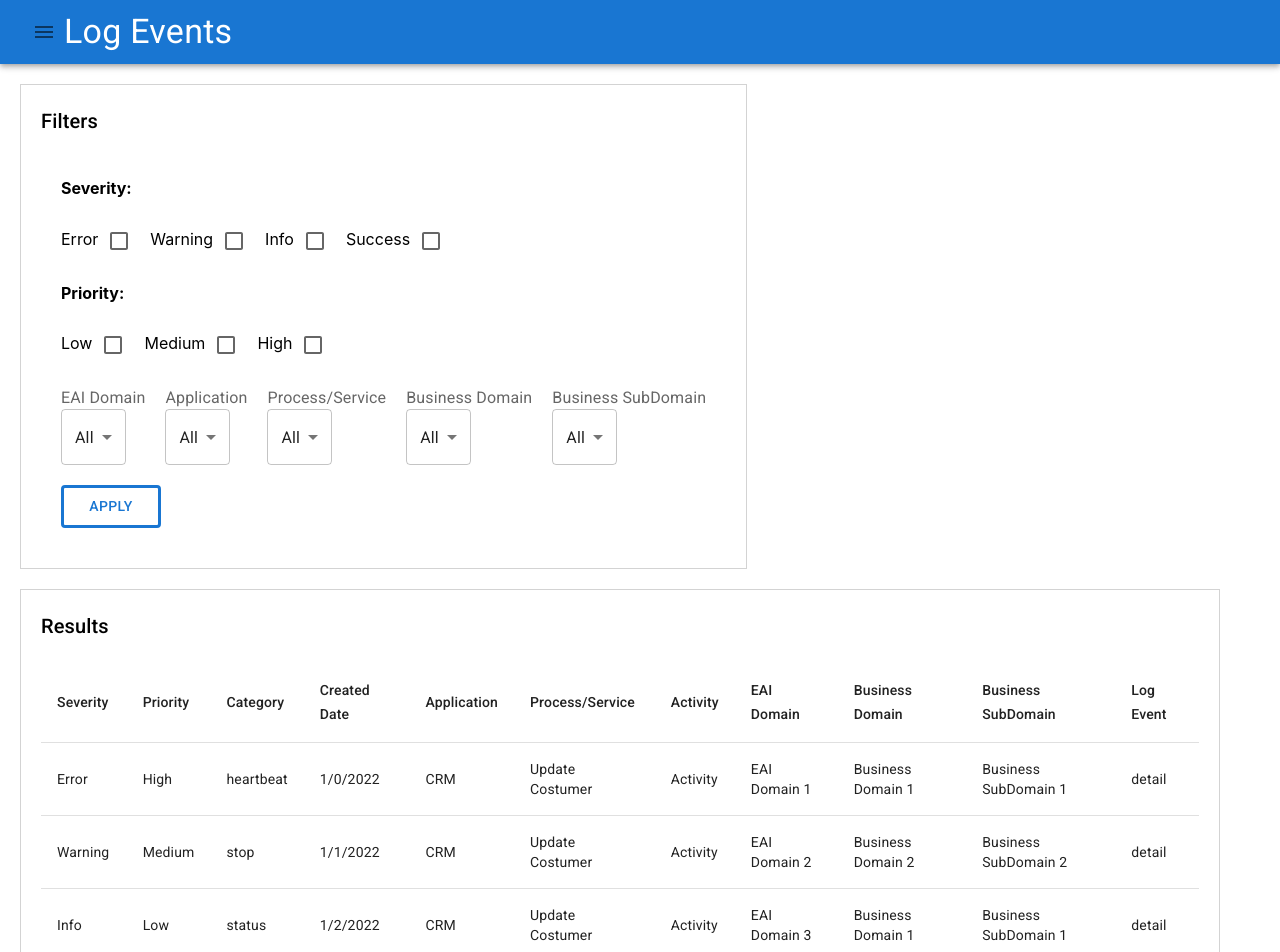
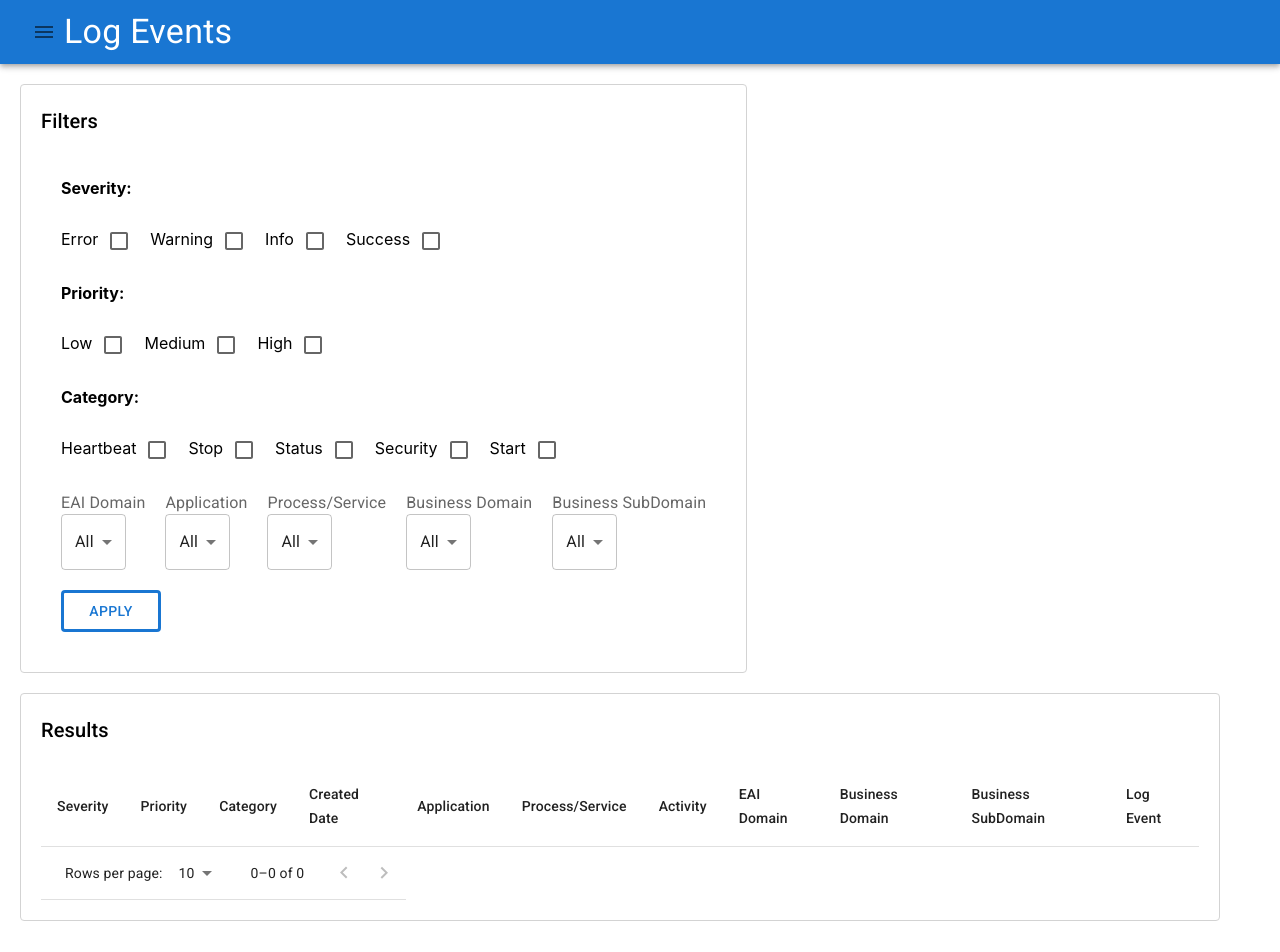
Before and after one commit to mbucc/320-S22-Track2, a Next.js app in the folder front-end/: page /LogEvent in a window 1280 px wide. Shown: the top 952 px of the page. Built offline with nearby package versions, Linux system fonts and the light colour scheme.

Commit message:
created category checkboxes

```diff
--- a/front-end/Components/LogEvent-Form/Form.js
+++ b/front-end/Components/LogEvent-Form/Form.js
@@ -7,6 +7,7 @@ import FormCheckbox from './FormCheckbox.js'
 export default function Form(props) {
     const [severityCheckboxes, setSeverityCheckboxes] = useState({"Error": false, "Warning":false, "Info": false, "Success": false})
     const [priorityCheckboxes, setPriorityCheckboxes] = useState({"Low": false, "Medium":false, "High": false})
+    const [categoryCheckboxes, setCategoryCheckboxes] = useState({"Heartbeat": false, "Stop": false, "Status": false, "Security": false, "Start": false})
     const [dropdownValues, setDropdownValues] = useState({"EAI Domain": "All", "Application": "All", "Process/Service": "All", "Business Domain": "All", "Business SubDomain": "All"})
 
     /* options for dropdown fields. Will eventually be queries to the database */
@@ -38,19 +39,21 @@ export default function Form(props) {
     const filterData = (e, objKeys)=>{
         let severityFilter = objKeys.includes(e.severity)
         let priorityFilter = objKeys.includes(e.priority)
+        let categoryFilter = objKeys.includes(e.category)
         let domainFilter = dropdownValues["EAI Domain"] === "All" ? true : e["EAI Domain"] === dropdownValues["EAI Domain"]
         let applicationFilter = dropdownValues["Application"] === "All" ? true : e["Application"] === dropdownValues["Application"]
         let processServiceFilter = dropdownValues["Process/Service"] === "All" ? true : e["Process/Service"] === dropdownValues["Process/Service"]
         let BDFilter = dropdownValues["Business Domain"] === "All"? true : e["Business Domain"] === dropdownValues["Business Domain"]
         let BSDFilter = dropdownValues["Business SubDomain"] === "All"? true : e["Business SubDomain"] === dropdownValues["Business SubDomain"]
-        return severityFilter && priorityFilter && domainFilter && applicationFilter && processServiceFilter && BDFilter && BSDFilter
+        return severityFilter && priorityFilter && domainFilter && applicationFilter && processServiceFilter && BDFilter && BSDFilter && categoryFilter
     }
 
     const applyHandler = (event)=> {
         event.preventDefault()
          let severityKeys = Object.keys(severityCheckboxes).filter((e)=> severityCheckboxes[e])
          let priorityKeys = Object.keys(priorityCheckboxes).filter((e)=> priorityCheckboxes[e])
-         let objKeys = severityKeys.concat(priorityKeys)
+         let categoryKeys = Object.keys(categoryCheckboxes).filter((e)=> categoryCheckboxes[e])
+         let objKeys = severityKeys.concat(priorityKeys).concat(categoryKeys)
 
         let filteredData = props.mockData.filter((e) => filterData(e, objKeys))
 
@@ -65,6 +68,7 @@ export default function Form(props) {
         <form style={formStyle} onSubmit={applyHandler}>
             <FormCheckbox name="Severity" checkboxes={severityCheckboxes} setCheckboxes={setSeverityCheckboxes} />
             <FormCheckbox name="Priority" checkboxes={priorityCheckboxes} setCheckboxes={setPriorityCheckboxes} />
+            <FormCheckbox name="Category" checkboxes={categoryCheckboxes} setCheckboxes={setCategoryCheckboxes} />
             <div style = {dropdownStyle}>
                 <Dropdowns options={EAIOptions} setOptions={setDropdownValues} name={"EAI Domain"} ></Dropdowns>
                 <Dropdowns options={applicationOptions} setOptions={setDropdownValues} name={"Application"} ></Dropdowns>
--- a/front-end/Components/LogEvent-Form/FormCheckbox.js
+++ b/front-end/Components/LogEvent-Form/FormCheckbox.js
@@ -11,13 +11,15 @@ export default function FormCheckbox(props) {
         props.setCheckboxes((checkbox)=> {return {...checkbox, [event.target.name]: !checkbox[event.target.name]}})
     }
 
+
+
   return (
     <div>
          <h4> {props.name}:</h4>
-         {Object.keys(props.checkboxes).map((e)=>{
+        {Object.keys(props.checkboxes).map((e)=>{
            return(
              <label style={labelStyle} key={e}>
-                 {e}
+              {e}
               <Checkbox name={e} onChange={handleOnChange} />
             </label>
           )
--- a/front-end/pages/LogEvent.js
+++ b/front-end/pages/LogEvent.js
@@ -10,18 +10,19 @@ export default function LogEvent() {
 
     const formContainerStyle = {
       border: "thin solid lightgray",
+      borderRadius: "4px",
       margin: "20px",
       padding: "20px",
       width: "fit-content"
     }
     for(let i = 0; i < 1000; i++){
-      let severity = "N/A", date = `1/${i%30}/${2022 + (Math.floor(i / 2022))}`, ps = "Update Costumer", app = "CRM", activity = "Activity", priority = "N/A", category = "N/A", eai = "N/A", BD = "N/A", BSD = "N/A";
-      switch(i%4){
-        case(0): category = "heartbeat"; break;
-        case(1): category = "stop"; break;
-        case(2): category = "status"; break;
-        case(3): category = "security"; break;
-        case(4): category = "start"; break;
+      let severity = "N/A", date = `1/${(i%30) + 1}/${2022 + (Math.floor(i / 2022))}`, ps = "Update Costumer", app = "CRM", activity = "Activity", priority = "N/A", category = "N/A", eai = "N/A", BD = "", BSD = "";
+      switch(i%5){
+        case(0): category = "Heartbeat"; break;
+        case(1): category = "Stop"; break;
+        case(2): category = "Status"; break;
+        case(3): category = "Security"; break;
+        case(4): category = "Start"; break;
       };
       switch(i%4){
         case(0): severity = "Error"; eai = "EAI Domain 1"; BD = "Business Domain 1"; BSD = "Business SubDomain 1"; break;
@@ -66,7 +67,7 @@ export default function LogEvent() {
         {"severity": "success", "Created Date": "3/10/2022", "Process/Service": "Update Costumer", "Application": "CRM", "Activity": "Activity", "Log Event": "Detail" , "priority": "low", "category": "Start", "EAI Domain": "EAI Domain 2"},*/}
 
 
-    const [data, setData] = useState(mockData)
+    const [data, setData] = useState([])
 
   return (
     <div>
```
